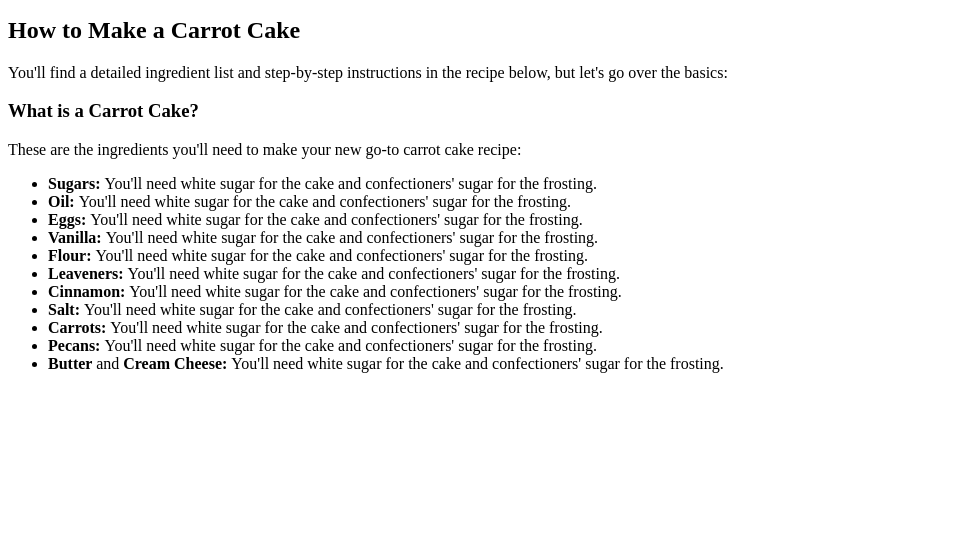
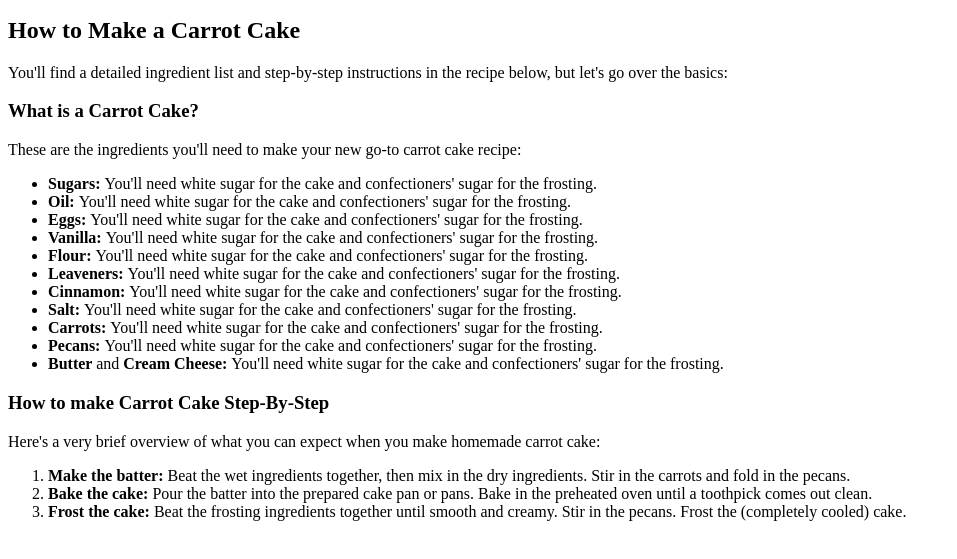
Before and after one commit to Elijah-Rei/odin-recipes, a plain HTML site: page recipes/carrot-cake.html in a window 1280 px wide. Shown: the part 101-660 px from the top of the page, without its empty margins (0-957 px from the left). Drawn offline with Linux system fonts and the light colour scheme.

Commit message:
Added steps on how to make a Carrot Cake

```diff
--- a/recipes/carrot-cake.html
+++ b/recipes/carrot-cake.html
@@ -30,6 +30,14 @@
         <li> <strong> Butter </strong> and <strong> Cream Cheese: </strong> You'll need white sugar for the cake and confectioners' sugar for the frosting.</li>
     </ul>
 
+    <h3>How to make Carrot Cake Step-By-Step </h3>
+    <p>Here's a very brief overview of what you can expect when you make homemade carrot cake:</p>
+
+    <ol>
+        <li> <strong> Make the batter: </strong> Beat the wet ingredients together, then mix in the dry ingredients. Stir in the carrots and fold in the pecans.</li>
+        <li> <strong> Bake the cake: </strong> Pour the batter into the prepared cake pan or pans. Bake in the preheated oven until a toothpick comes out clean.</li>
+        <li> <strong> Frost the cake: </strong> Beat the frosting ingredients together until smooth and creamy. Stir in the pecans. Frost the (completely cooled) cake.</li>
+    </ol>
 
 </body>
 </html>
```
Also changed, not shown: index.html (+6 -1 lines).
